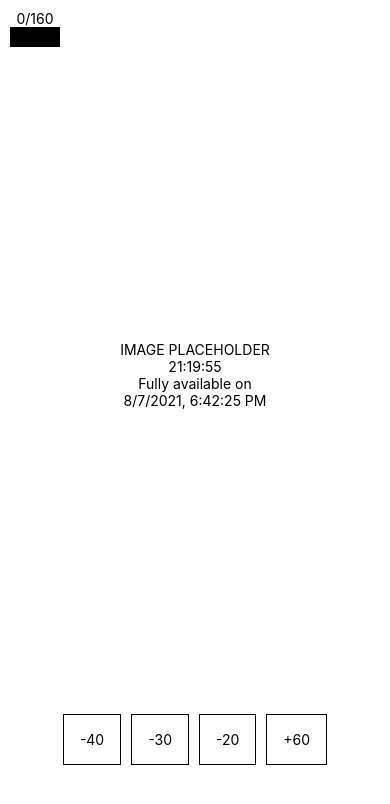
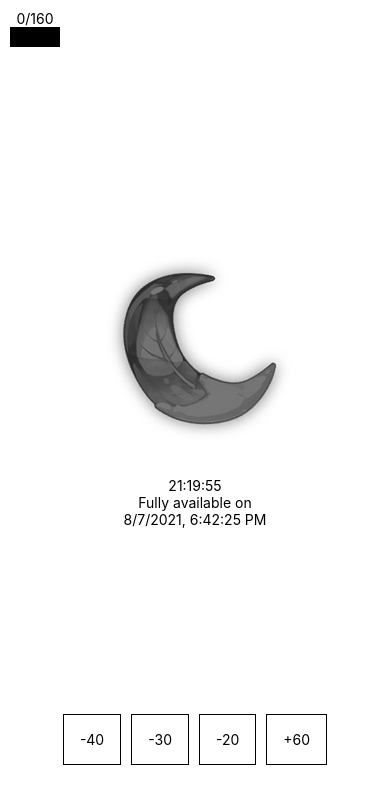
Before and after one commit to coding-nerfilio/ResinImpact, a React Native app: screen / in a window 390 px wide. Shown: the top 804 px of the page. Built offline with nearby package versions, Linux system fonts and the light colour scheme.

Commit message:
Add resin image

```diff
--- a/App.js
+++ b/App.js
@@ -1,6 +1,6 @@
 import React from 'react';
 import ResinCounter from './src/components/ResinCounter';
-import {SafeAreaView, Text, View} from 'react-native';
+import {Image, SafeAreaView, Text, View} from 'react-native';
 import UseButtons from './src/components/UseButtons';
 import TimeCounter from './src/components/TimeCounter';
 import Resin from './src/hooks/Resin';
@@ -25,7 +25,7 @@ const App = () => {
           justifyContent: 'center',
           alignItems: 'center',
         }}>
-        <Text>IMAGE PLACEHOLDER</Text>
+        <Image source={require('./src/assets/Resin.png')} />
         <TimeCounter seconds={secondsLeft} />
       </View>
       <View
```
Also changed, not shown: src/assets/Resin.png (added).
